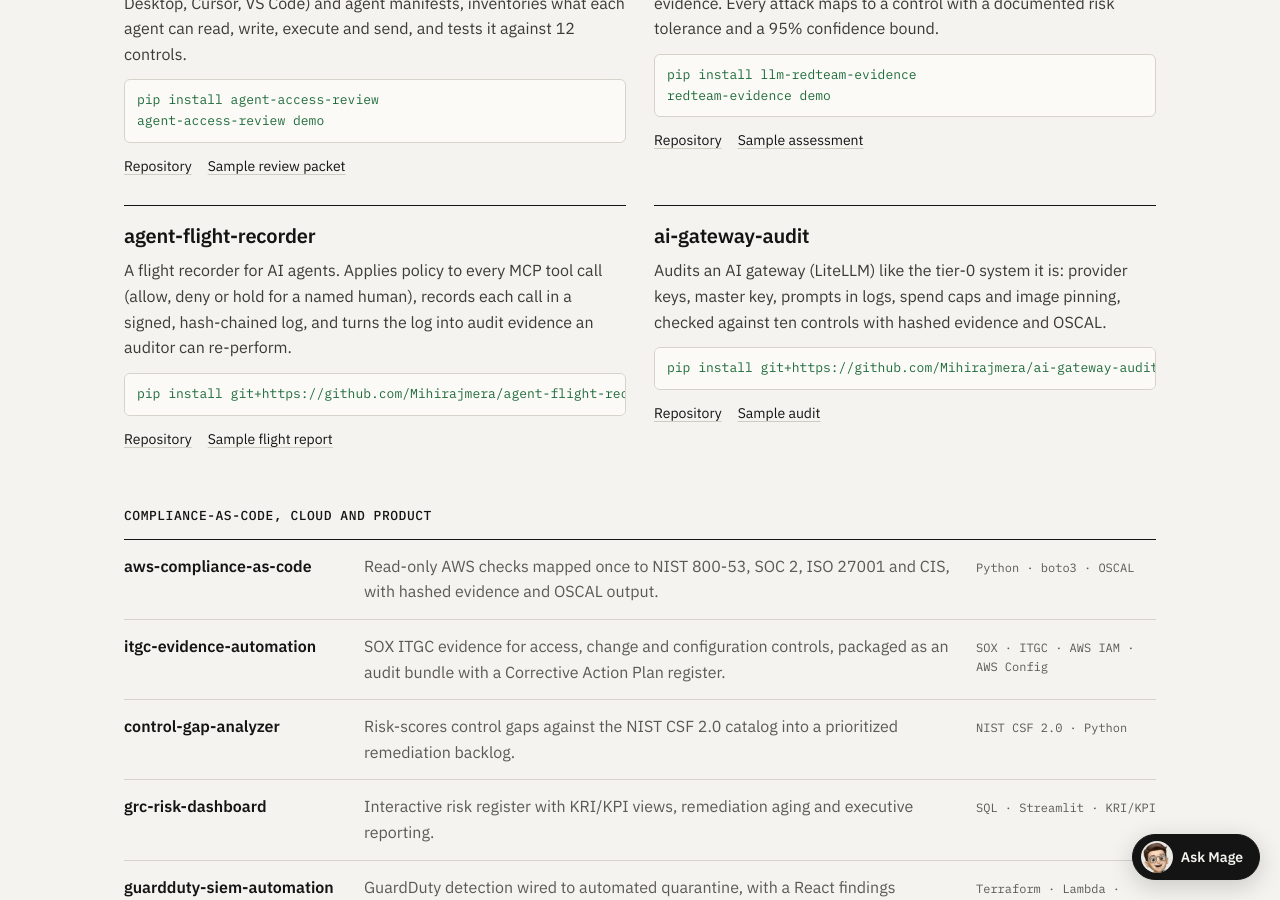
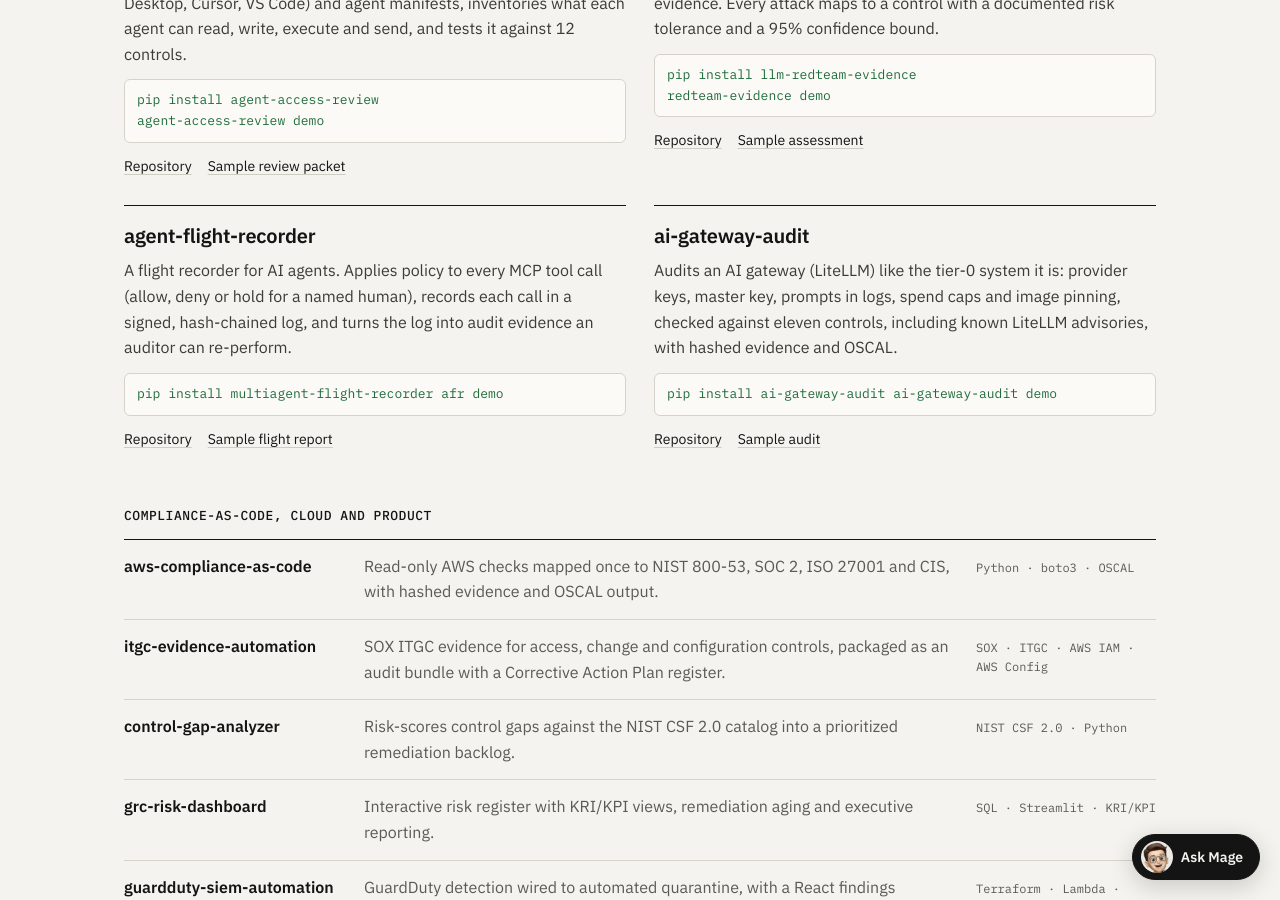
Before and after one commit to Mihirajmera/Mihirajmera.github.io, a Jekyll site: the page built from work/index.html, in a window 1280 px wide and 900 px high, scrolled down 4630 px. Built offline with Jekyll 4.4.1, drawn with Linux system fonts in a browser that asks for light colours.

Commit message:
Install the flight recorder and gateway audit from PyPI
Co-Authored-By: Claude Opus 5.5 <noreply@anthropic.com>

```diff
--- a/_data/projects.yml
+++ b/_data/projects.yml
@@ -41,7 +41,7 @@
     a named human), records each call in a signed, hash-chained log, and turns the log into audit
     evidence an auditor can re-perform.
   tags: [NIST 800-53, SOC 2, ISO 42001, EU AI Act, OSCAL]
-  install: "pip install git+https://github.com/Mihirajmera/agent-flight-recorder
+  install: "pip install multiagent-flight-recorder
 afr demo"
   repo: https://github.com/Mihirajmera/agent-flight-recorder
   links:
@@ -52,9 +52,9 @@ afr demo"
   tool: true
   summary: >-
     Audits an AI gateway (LiteLLM) like the tier-0 system it is: provider keys, master key, prompts
-    in logs, spend caps and image pinning, checked against ten controls with hashed evidence and OSCAL.
+    in logs, spend caps and image pinning, checked against eleven controls, including known LiteLLM advisories, with hashed evidence and OSCAL.
   tags: [NIST 800-53, SOC 2, OWASP LLM Top 10, OSCAL]
-  install: "pip install git+https://github.com/Mihirajmera/ai-gateway-audit
+  install: "pip install ai-gateway-audit
 ai-gateway-audit demo"
   repo: https://github.com/Mihirajmera/ai-gateway-audit
   links:
--- a/_data/tools.yml
+++ b/_data/tools.yml
@@ -14,12 +14,12 @@ llm-redteam-evidence:
 ai-gateway-audit:
   pitch: Audit a LiteLLM gateway configuration against tier-0 controls, with hashed evidence and OSCAL output.
   run: |
-    pip install git+https://github.com/Mihirajmera/ai-gateway-audit
+    pip install ai-gateway-audit
     ai-gateway-audit demo
   url: https://github.com/Mihirajmera/ai-gateway-audit
 agent-flight-recorder:
   pitch: Put a policy check on every MCP tool call and keep a signed, hash-chained log of what each agent did, so any action can be traced to its authority.
   run: |
-    pip install git+https://github.com/Mihirajmera/agent-flight-recorder
+    pip install multiagent-flight-recorder
     afr demo
   url: https://github.com/Mihirajmera/agent-flight-recorder
```
